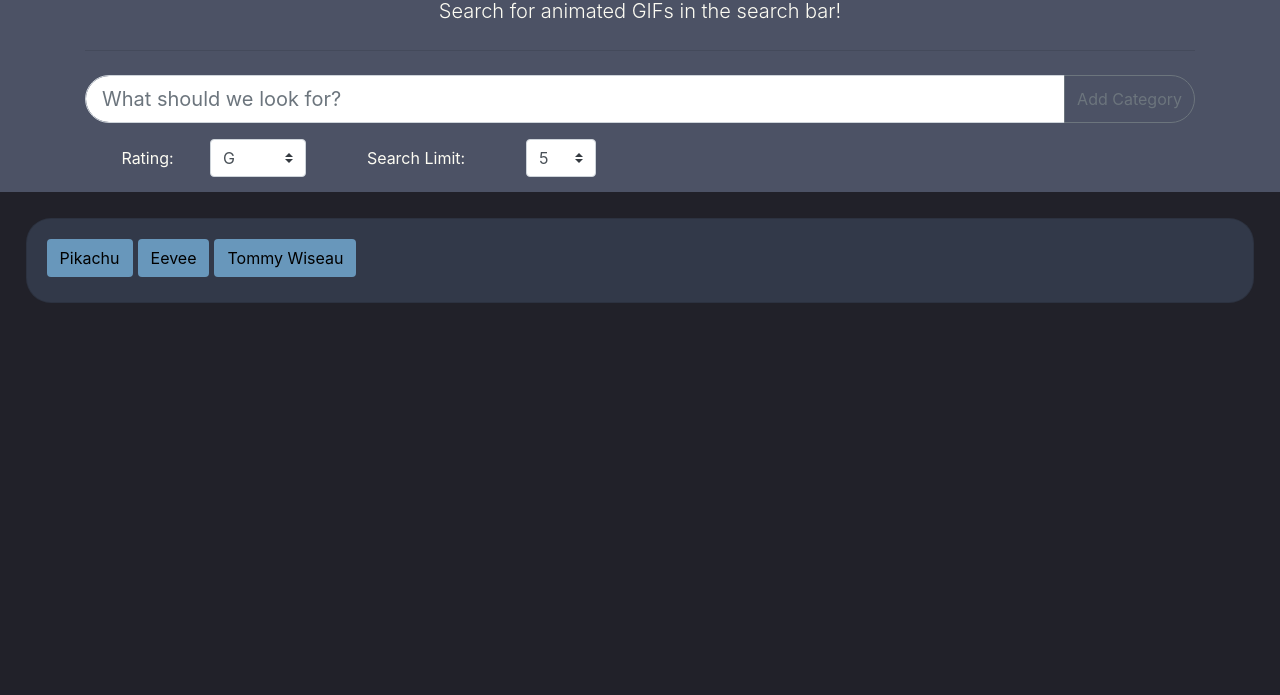
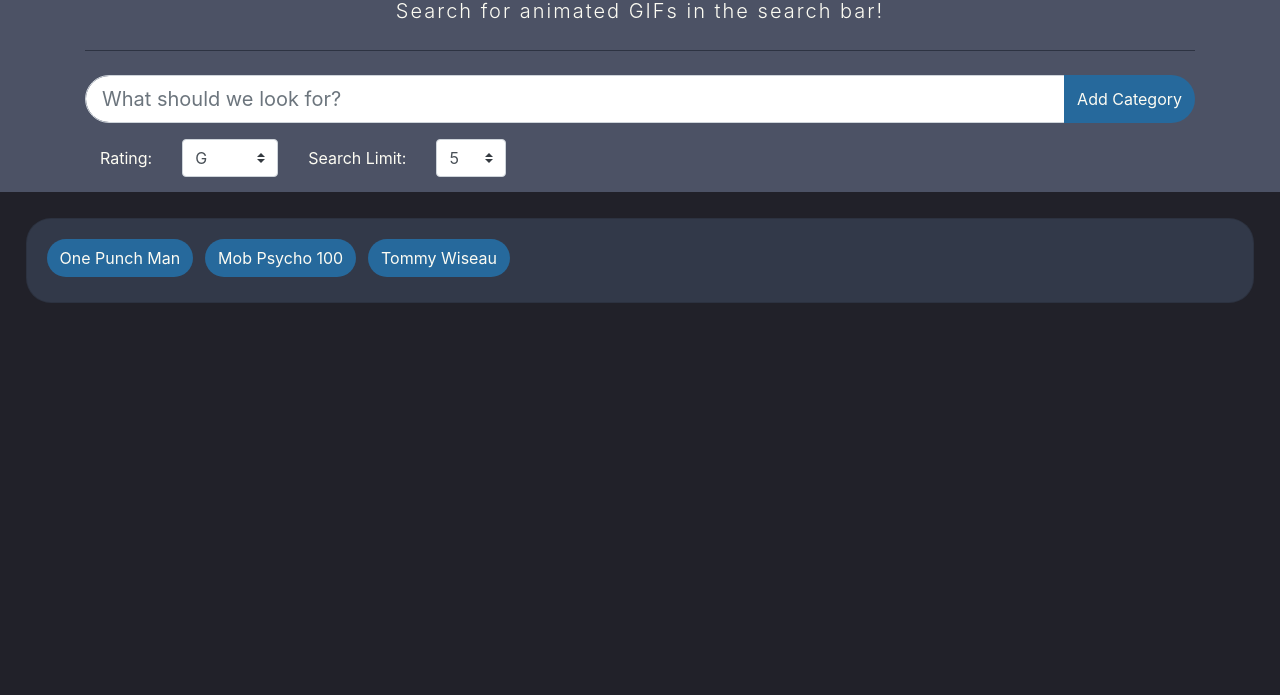
Before and after one commit to davidxcai/GifTastic, a plain HTML site: page index.html in a window 1280 px wide. Shown: the part 105-800 px from the top of the page. Drawn offline with nearby package versions, Linux system fonts and the light colour scheme; a web font is replaced by a local one.

Commit message:
adjusted layout of page

```diff
--- a/assets/css/style.css
+++ b/assets/css/style.css
@@ -1,5 +1,14 @@
 body {
     background-color: #212129;
+}
+
+.display-4 {
+    font-family: 'Bangers', cursive;
+    letter-spacing: 3px;
+}
+
+.lead {
+    letter-spacing: 2px;
 }
 
 .jumbotron {
@@ -11,6 +20,10 @@ body {
     color: #fdfcf3;
 }
 
+.my-4 {
+    background-color: #323949;
+}
+
 #searchBar {
     border-top-left-radius: 25px;
     border-bottom-left-radius: 25px;
@@ -19,16 +32,35 @@ body {
 #addCat {
     border-top-right-radius: 25px;
     border-bottom-right-radius: 25px;
+    background-color: #26699c;
+    color: #fdfcf3;
 }
 
-.jumboBtn {
+#addCat:hover {
+    background-color: #007fd3;
+}
+
+.plus10 {
+    margin-right: 1%;
+    margin-bottom: 5px;
+    background-color: #6897bb;
     border-radius: 25px;
-    margin-top: 2%;
+}
+
+.col-form-label {
+    float: none;
+    margin: 50;
 }
 
 .parameters {
     float: none;
     margin: 0 auto;
+    align-content: center;
+}
+
+#ratingSelect {
+    float: none;
+    margin-left: 0 auto;
 }
 
 #buttonCard {
@@ -48,9 +80,19 @@ body {
 }
 
 .gifBtn {
-    margin-right: 5px;
+    margin-right: 1%;
     margin-bottom: 5px;
-    background-color: #6897bb;
+    background-color: #26699c;
+    border-radius: 25px;
+    color: #fdfcf3;
+}
+
+.gifBtn:hover {
+    background-color: #348ed3;
+    -webkit-transform: scale(1.1);
+    -ms-transform: scale(1.1);
+    transform: scale(1.1);
+    transition: transform .1s;
 }
 
 .gif {
@@ -65,4 +107,5 @@ body {
 
 .gif-rating {
     color: #fdfcf3;
+    text-transform: capitalize;
 }
--- a/assets/javascript/maincode.js
+++ b/assets/javascript/maincode.js
@@ -1,24 +1,26 @@
 $(document).ready()
 
-var gifButtons = ["Pikachu", "Eevee", "Tommy Wiseau"];
+var gifButtons = ["One Punch Man", "Mob Psycho 100", "Tommy Wiseau"];
 
 renderButtons();
 
 //Sets default parameters on page load
 var rating = "G";
 //Grabs the value from ratings dropdown menu and stores it in var
-$("#ratingSelect").click(function() {
+$("#ratingSelect").click(function () {
     rating = $(this).val();
 });
 var limit = 5;
 //Grabs the value from limit dropdown menu and stores it in var
-$("#limitSelect").click(function() {
+$("#limitSelect").click(function () {
     limit = $(this).val();
 });
 
 //Creates buttons when invoked
 function renderButtons() {
     $("#buttonBody").empty();
+
+    // renderPlusTenBtn();
 
     for (var i = 0; i < gifButtons.length; i++) {
 
@@ -32,11 +34,22 @@ function renderButtons() {
 
         $("#buttonBody").append(newBtn);
     }
-}
+};
 
-//Add Catagory button function
+//Creates a button to request 10 more GIFs
+// function renderPlusTenBtn() {
+//     var tenBtn = $("<button>");
+
+//     tenBtn.addClass("btn plus10");
+
+//     tenBtn.text("+10");
+
+//     $("#buttonBody").prepend(tenBtn);
+// };
+
+
+//Add Category button function
 $("#addCat").click(function (event) {
-    console.log("hello");
     event.preventDefault();
 
     var newGif = $("#searchBar").val().trim();
@@ -47,10 +60,23 @@ $("#addCat").click(function (event) {
     else {
         gifButtons.push(newGif);
     }
-    console.log("Input: " + newGif);
+    console.log("Added: " + newGif);
     renderButtons();
 
-})
+});
+
+// $(document).on("click", '.plus10', function () {
+//     limit += 10;
+//     console.log(limit);
+// })
+
+//Pressing "Enter" key will also add category button to div
+$("#searchBar").keyup(function(e) {
+    var code = e.which;
+    if(code === 13) {
+        $("#addCat").click();
+    }
+});
 
 //Displays gifs on page
 $(document).on("click", '.gifBtn', function () {
@@ -79,7 +105,7 @@ $(document).on("click", '.gifBtn', function () {
                 var title = $("<h6>").text(results[i].title);
                 title.addClass("gif-title");
 
-                var R = $("<p>").text("Rating: " + (results[i].rating).toUpperCase());
+                var R = $("<p>").text("Rating: " + results[i].rating);
                 R.addClass("gif-rating");
 
                 var gifImg = $("<img>");
@@ -104,7 +130,7 @@ $(document).on("click", '.gifBtn', function () {
 
             }
         })
-})
+});
 
 //Looks for class "gif" and toggles still/animate function
 $(document).on("click", '.gif', function () {
@@ -119,4 +145,4 @@ $(document).on("click", '.gif', function () {
         $(this).attr("src", $(this).attr("still"));
         $(this).attr("state", "still");
     }
-})
+});
--- a/index.html
+++ b/index.html
@@ -5,7 +5,10 @@
     <meta charset="UTF-8">
     <meta name="viewport" content="width=device-width, initial-scale=1.0">
     <meta http-equiv="X-UA-Compatible" content="ie=edge">
-    <title>Super Gif Portal!</title>
+    <title>Super GIF Portal!</title>
+
+    <!--Google Fonts-->
+    <link href="https://fonts.googleapis.com/css?family=Bangers|Gamja+Flower" rel="stylesheet">
 
     <!--Reset CSS-->
     <link rel="stylesheet" href="assets/css/reset.css">
@@ -24,9 +27,10 @@
 
 <body>
 
+    <!--Jumbotron-->
     <div class="jumbotron jumbotron-fluid">
         <div class="container">
-            <h1 class="display-4">Super Gif Portal!</h1>
+            <h1 class="display-4">Super GIF Portal!</h1>
             <p class="lead">Search for animated GIFs in the search bar!</p>
             <hr class="my-4">
 
@@ -36,16 +40,16 @@
                 <input class="form-control form-control-lg" id="searchBar" type="text" value="" placeholder="What should we look for?"
                     aria-describedby="basic-addon2">
                 <div class="input-group-append">
-                    <button class="btn btn-outline-secondary" id="addCat" type="button">Add Category</button>
+                    <button class="btn" id="addCat" type="button">Add Category</button>
                 </div>
             </div>
 
+            <!--Search Parameter Buttons-->
+
+            <div class="container">
                 <div class="row" id="parameters">
-                <div class="col-auto">
-
-                </div>
-                <label for="ratingSelect" class="col-sm-1 col-form-label">Rating: </label>
-                <div class="col-auto">
+                    <label for="ratingSelect" class="col-sm-auto col-form-label">Rating: </label>
+                    <div class="col-sm-auto">
                         <select class="custom-select mr-sm-2 parameters" id="ratingSelect">
                             <option value="G">G</option>
                             <option value="PG">PG</option>
@@ -54,8 +58,8 @@
                         </select>
                     </div>
 
-                <label for="limitSelect" class="col-sm-2 col-form-label">Search Limit: </label>
-                <div class="col-auto">
+                    <label for="limitSelect" class="col-sm-auto col-form-label">Search Limit: </label>
+                    <div class="col-sm-auto">
                         <select class="custom-select mr-sm-2 parameters" id="limitSelect">
                             <option value="5">5</option>
                             <option value="10">10</option>
@@ -64,8 +68,9 @@
                             <option value="25">25</option>
                         </select>
                     </div>
+
                 </div>
-
+            </div>
 
         </div>
     </div>
@@ -74,7 +79,9 @@
     <section>
         <div class="card" id="buttonCard">
             <div class="card-body">
-                <div class="btn-toolbar" id="buttonBody"></div>
+                <div class="btn-toolbar" id="buttonBody">
+                    <!--In here-->
+                </div>
             </div>
         </div>
     </section>
@@ -84,6 +91,7 @@
         <div class="card" id="gifDisplay">
             <div class="card-body">
                 <div class="btn-toolbar" id="displayBody">
+                    <!--In here-->
                 </div>
             </div>
         </div>
```
Lines whose indentation alone changed are shown as unchanged.
